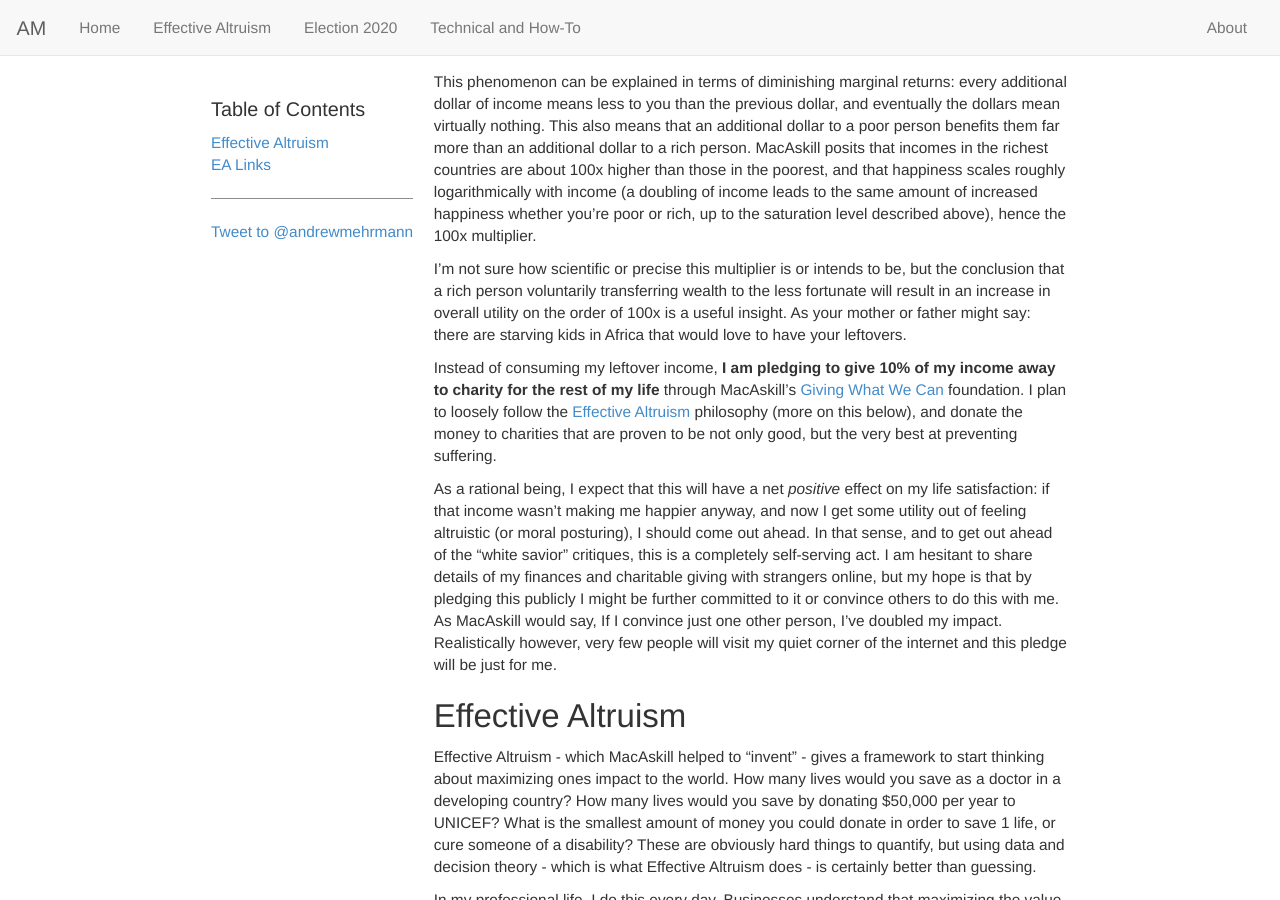
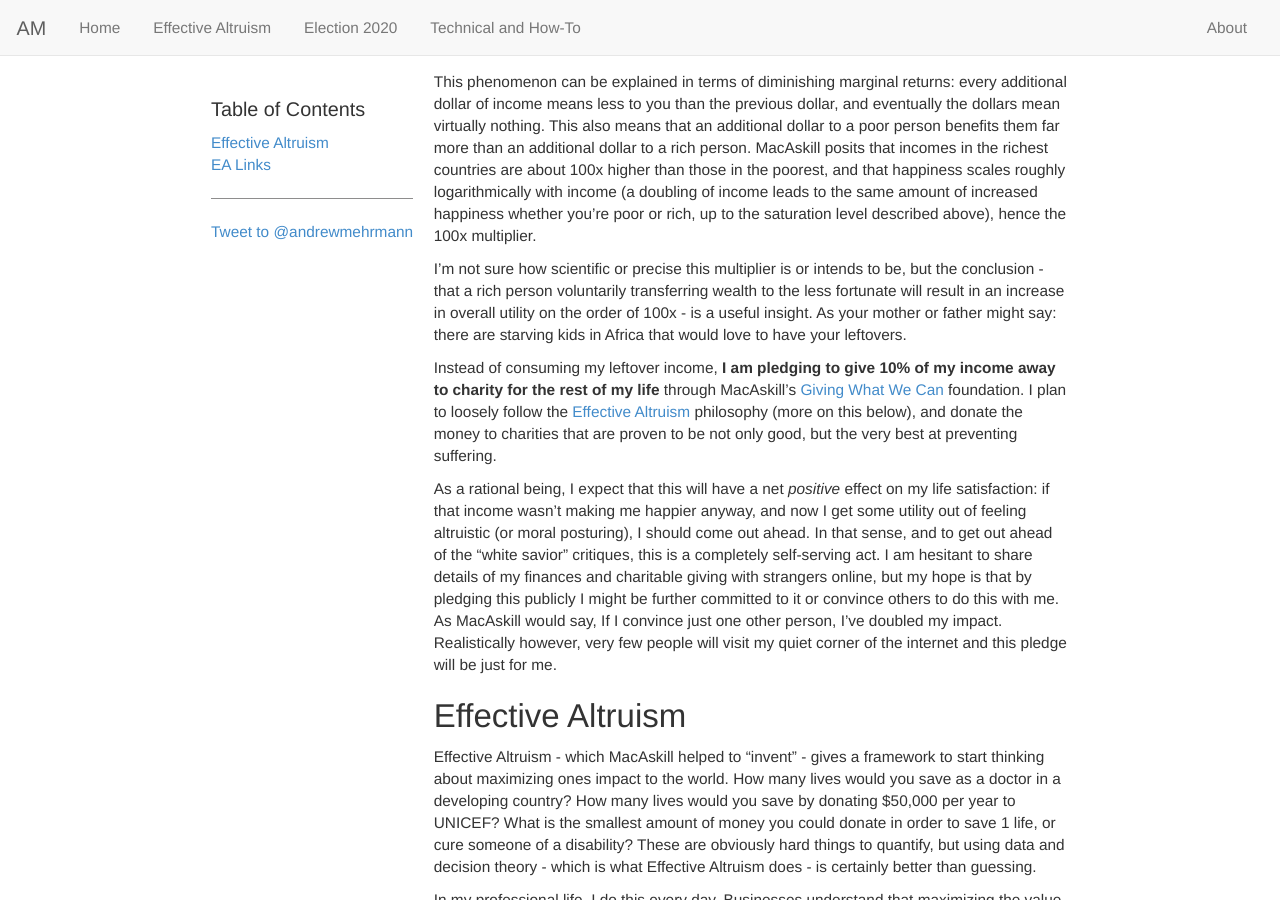
Before and after one commit to dkmehrmann/-deprecated-dkmehrmann.github.io, a Jekyll site: the page built from _posts/2019-10-16-givingpledge.md, in a window 1280 px wide and 900 px high, scrolled down 705 px. Built offline with Jekyll 4.4.1, drawn with Linux system fonts in a browser that asks for light colours; comment, search, counter and statistics services are not loaded.

Commit message:
add hyphen

```diff
--- a/_posts/2019-10-16-givingpledge.md
+++ b/_posts/2019-10-16-givingpledge.md
@@ -19,7 +19,7 @@ Hypothetically, if these wealthy individuals were to give that excess income to
 
 This phenomenon can be explained in terms of diminishing marginal returns: every additional dollar of income means less to you than the previous dollar, and eventually the dollars mean virtually nothing. This also means that an additional dollar to a poor person benefits them far more than an additional dollar to a rich person. MacAskill posits that incomes in the richest countries are about 100x higher than those in the poorest, and that happiness scales roughly logarithmically with income (a doubling of income leads to the same amount of increased happiness whether you're poor or rich, up to the saturation level described above), hence the 100x multiplier.
 
-I'm not sure how scientific or precise this multiplier is or intends to be, but the conclusion that a rich person voluntarily transferring wealth to the less fortunate will result in an increase in overall utility on the order of 100x is a useful insight. As your mother or father might say: there are starving kids in Africa that would love to have your leftovers.
+I'm not sure how scientific or precise this multiplier is or intends to be, but the conclusion - that a rich person voluntarily transferring wealth to the less fortunate will result in an increase in overall utility on the order of 100x - is a useful insight. As your mother or father might say: there are starving kids in Africa that would love to have your leftovers.
 
 Instead of consuming my leftover income, **I am pledging to give 10% of my income away to charity for the rest of my life** through MacAskill's [Giving What We Can](https://www.givingwhatwecan.org/) foundation. I plan to loosely follow the [Effective Altruism](https://www.effectivealtruism.org/articles/introduction-to-effective-altruism/) philosophy (more on this below), and donate the money to charities that are proven to be not only good, but the very best at preventing suffering.
 
```
